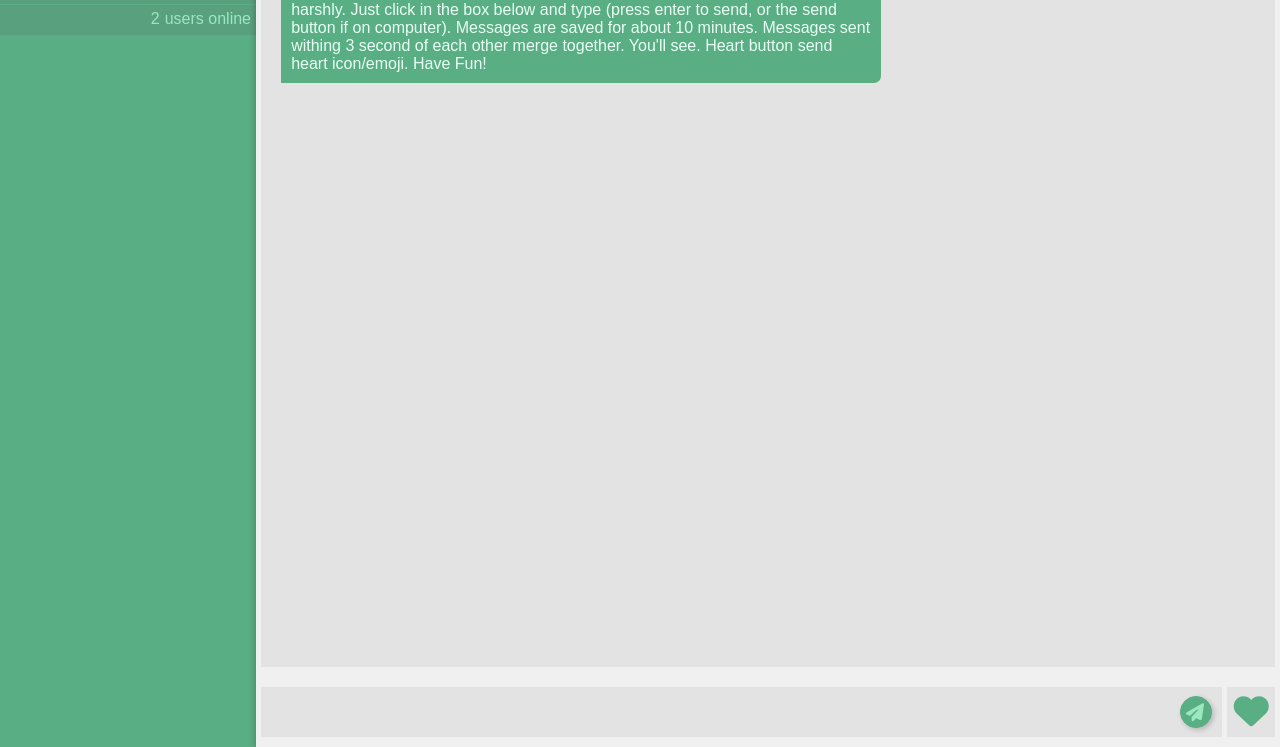
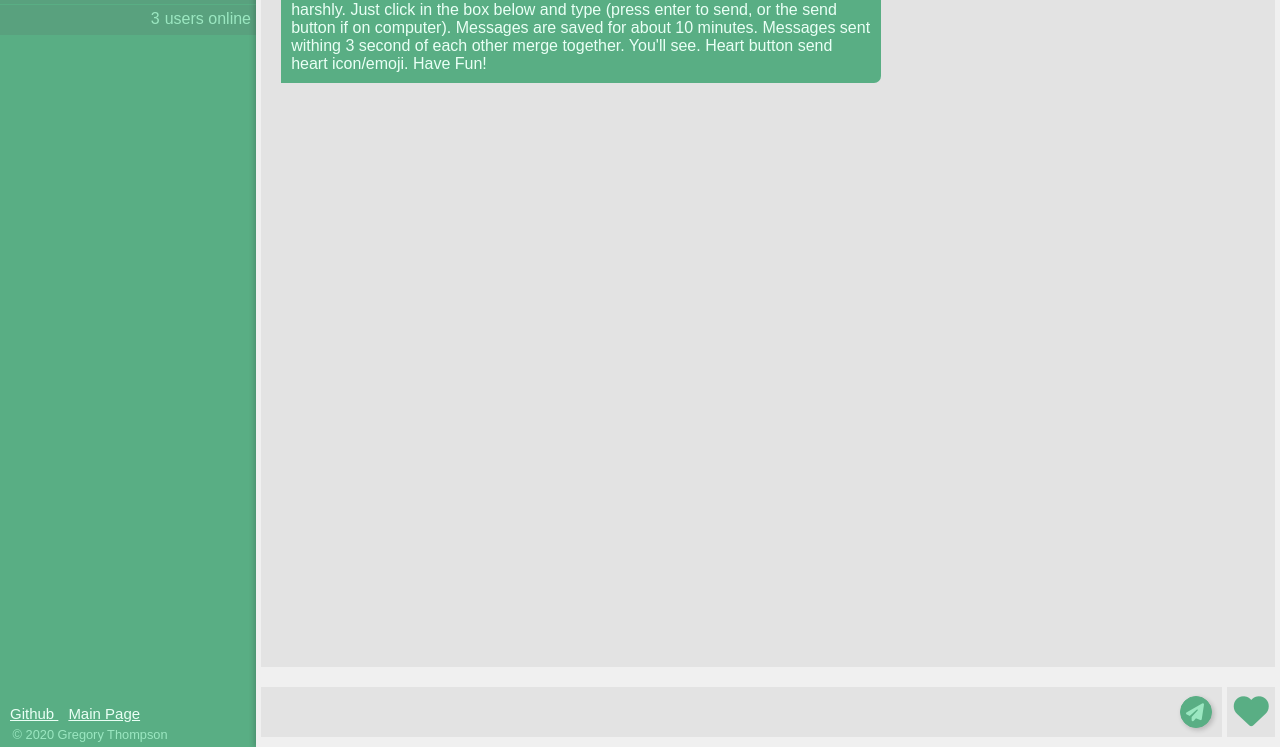
Before and after one commit to devalidating/gregchat, a plain HTML site: page gregchat.html in a window 1280 px wide. Shown: the part 53-800 px from the top of the page. Drawn offline with Linux system fonts and the light colour scheme.

Commit message:
added links and preliminal info

```diff
--- a/gregchat.html
+++ b/gregchat.html
@@ -1,5 +1,4 @@
 <!DOCTYPE html>
-<!-- saved from url=(0030)http://gregoryt.mooo.com/chat? -->
 <html><head><meta http-equiv="Content-Type" content="text/html; charset=windows-1252">
 	<title>
 		Gregchat Chat Page
@@ -138,7 +137,7 @@
 			align-items: flex-start;
 			padding-top: 20px;
 			overflow-y: auto;
-				overflow-x hidden;
+			overflow-x: hidden;
 			position: default;
 			max-height: 100%;
 
@@ -305,7 +304,7 @@
 				z-index: 10;
 		}
 		a {
-			color: #EAFFF5
+			color: #EAFFF5;
 			font-size: 17px;
 
 		}
@@ -334,8 +333,8 @@
 			}
 			.dot {
 				background-color: transparent;
-				border: 0px solid transpearent:
-					box-shadow: none;
+				border: 0px solid transparent;
+				box-shadow: none;
 				z-index: -100;
 			}
 			.webapp {
@@ -351,8 +350,16 @@
 			                padding-right: 15px;
 		                font-size: 20px;
 		 }
+		 .link3 {
+			 padding: 3px;
+			 padding-right: 10px;
+		 }
 	</style>
 	<style media="" id="menuu">
+				 .link2 {
+			 display:none;
+		 }
+
 		.menuitem {
 			display: none;
 		}
@@ -447,13 +454,40 @@
 	<div class="topbar"></div>
 	<div class="content">
 		<div class="menubar">
-			<div class="titlebar"><i class="fas fa-bars" id="barz"></i><h1 class="title">Gregchat<i class="fas fa-times" aria-hidden="true" id="ex"></i></h1></div>
+			<div class="titlebar"><i class="fas fa-bars" id="barz" aria-hidden="true"></i><h1 class="title">Gregchat<i class="fas fa-times" aria-hidden="true" id="ex"></i></h1></div>
 			<div class="userbar">
 				<div id="usertext">users online</div>
-				<div id="usercount">2</div>
+				<div id="usercount">3</div>
 
-			</div>
+</div>
+<div class="userbar link2" style="display: flex;height: 80%;bottom: 0;position: fixed;flex-direction: column;justify-content: flex-end; width: inherit;padding-left:10px; background-color: transparent;">
+			<div id="githublink" style="
+			font-size: 10px;
+
+			padding-bottom: 5px;
+			width: 100%;
+			">
+		<a href="https://github.com/devalidating/gregchat" style="
+			font-size: 150%; padding-right: 10px;
+		" class="link2 link3">Github
+		</a>
+		<a href="https://github.com/devalidating/gregchat" style="
+			font-size: 150%; padding-right: 10px;
+		" class="link2 link3">Main Page
+		</a></div>
+		<div id="copyright" class="link2" style="
+			font-size: 80%;
+			padding-left: 1%;
+			padding-bottom: 5px;
+		"> &copy; 2020 Gregory Thompson</div>
+
+
+
+
+		</div>
+
 			<div class="menuitem" id="un"><div id="usernametitle">Nickname:</div><input id="usernamefield" placeholder="enter name here"></div>
+
 		</div>
 		<div class="webapp">
 			<div id="bottom">
```
